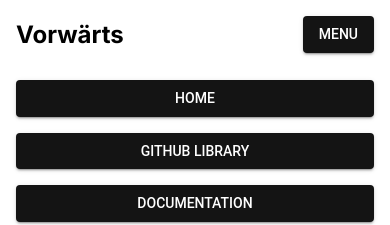
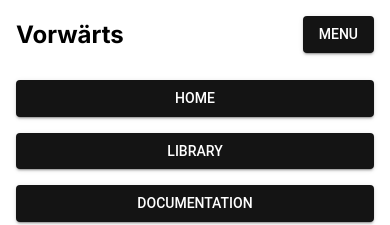
Before and after one commit to caiankeller/vorwarts, a React (Create React App) app: page / in a window 390 px wide. Both pictures are taken after a click on the button "MENU". Shown: the top 225 px of the page. Built offline with nearby package versions, Linux system fonts and the light colour scheme.

Commit message:
fixing links

```diff
--- a/src/App.js
+++ b/src/App.js
@@ -51,32 +51,23 @@ const Box = styled.div`
 `;
 
 function useWindowSize() {
-  // Initialize state with undefined width/height so server and client renders match
-  // Learn more here: https://joshwcomeau.com/react/the-perils-of-rehydration/
   const [windowSize, setWindowSize] = useState({
     width: undefined,
     height: undefined,
   });
 
   useEffect(() => {
-    // Handler to call on window resize
     function handleResize() {
-      // Set window width/height to state
       setWindowSize({
         width: window.innerWidth,
         height: window.innerHeight,
       });
     }
-
-    // Add event listener
     window.addEventListener("resize", handleResize);
 
-    // Call handler right away so state gets updated with initial window size
     handleResize();
-
-    // Remove event listener on cleanup
     return () => window.removeEventListener("resize", handleResize);
-  }, []); // Empty array ensures that effect is only run on mount
+  }, []);
 
   return windowSize;
 }
--- a/src/components/Header.js
+++ b/src/components/Header.js
@@ -19,7 +19,6 @@ export default function Header() {
               Library
             </Button>
           </Link>
-
           <Button
             variant="contained"
             style={{ marginLeft: "1rem" }}
--- a/src/components/HeaderMobile.js
+++ b/src/components/HeaderMobile.js
@@ -27,19 +27,11 @@ export default function HeaderMobile() {
               Home
             </Button>
           </Link>
-
-          <Button
-            fullWidth
-            variant="contained"
-            onClick={() => {
-              window.location.href =
-                "https://github.com/vonweinkeller/vorwarts-library";
-            }}
-            style={{ marginTop: "1rem", zIndex: "1" }}
-          >
-            GitHub Library
-          </Button>
-
+          <Link to="/library">
+            <Button fullWidth variant="contained" style={{ marginTop: "1rem" }}>
+              Library
+            </Button>
+          </Link>
           <Button
             fullWidth
             variant="contained"
@@ -80,12 +72,12 @@ const Buttons = styled.div`
   position: absolute;
   background-color: #fff;
   display: block;
-  top: ${(props) => (props.actived ? "4rem" : "-52rem")};
+  top: ${(props) => (props.actived ? "4rem" : "-60rem")};
   opacity: ${(props) => (props.actived ? "1" : "0")};
   right: 0rem;
   border-radius: 10px;
   padding: 1rem;
   width: 100%;
-  height: 100vh;
+  height: 100%;
   transition: all 300ms ease-in-out;
 `;
--- a/src/components/Home.js
+++ b/src/components/Home.js
@@ -19,7 +19,14 @@ export default function Home() {
         Vorwärts is to maintain the neutrality of all these books written by
         incredible authors and which now belong to everyone.
       </Typography>
-      <Button variant="contained" style={{ marginTop: "1rem" }}>
+      <Button
+        variant="contained"
+        style={{ marginTop: "1rem" }}
+        onClick={() => {
+          window.location.href =
+            "https://github.com/vonweinkeller/vorwarts-library";
+        }}
+      >
         GitHub Library
       </Button>
     </Container>
```
